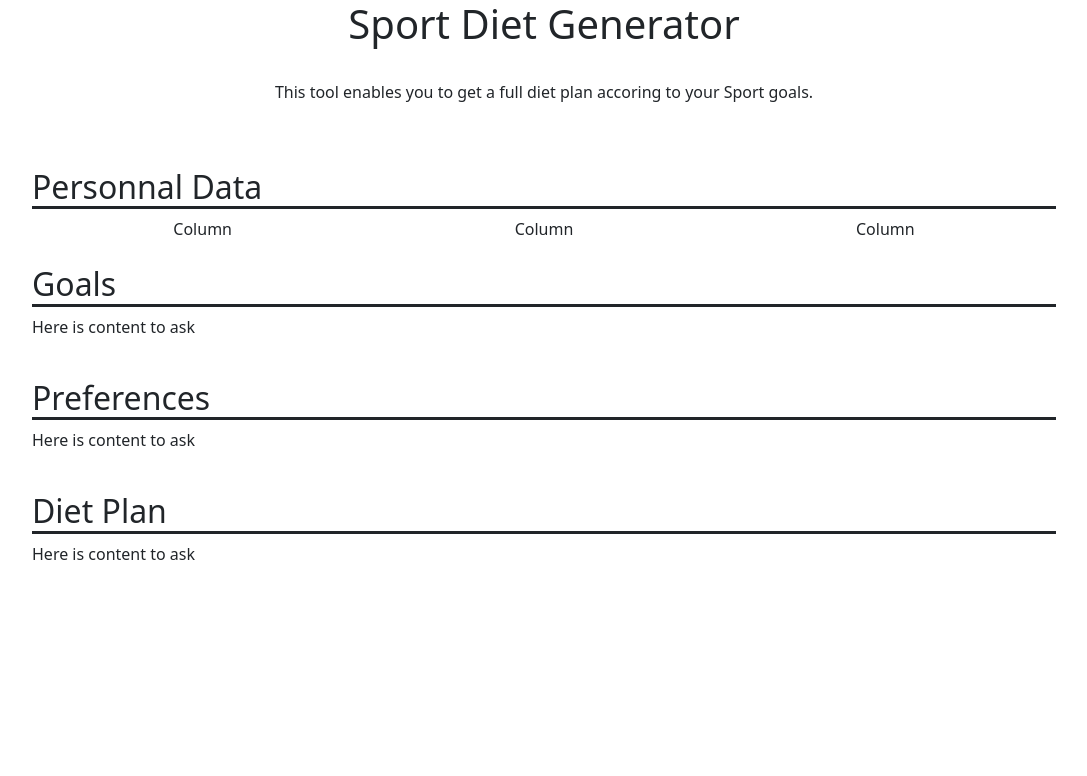
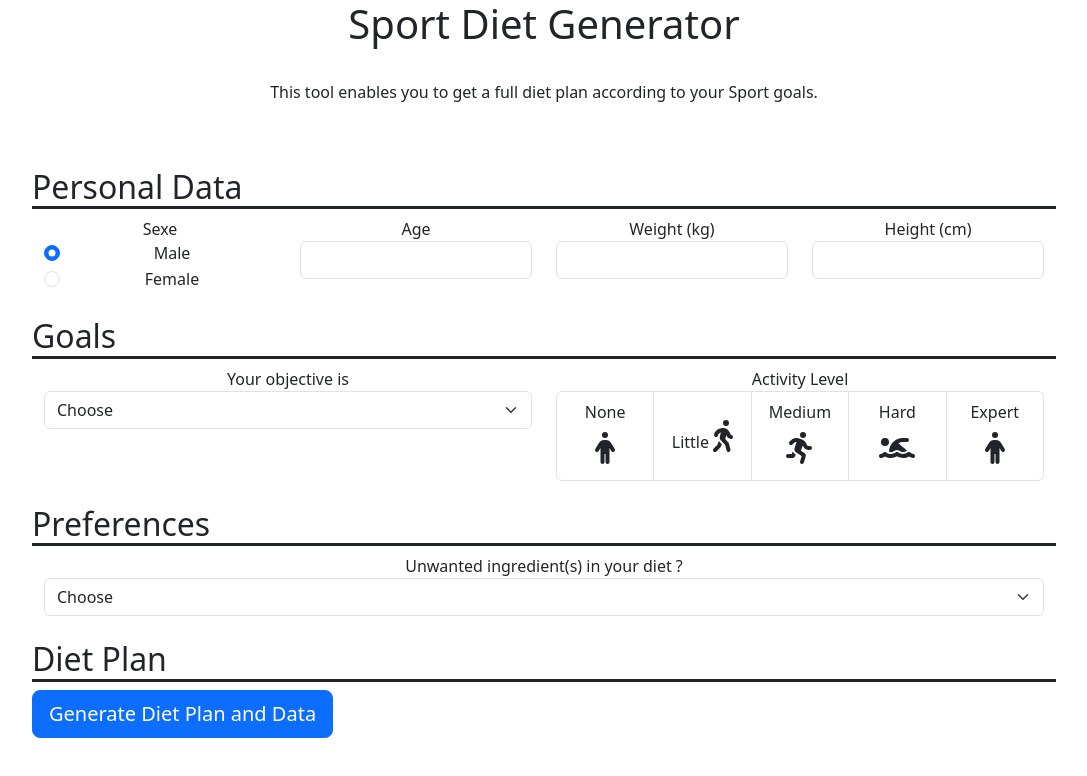
Before and after one commit to nicolas-ag/sport-diet-generator, an Angular app in the folder sport-diet-generator/: page / in a window 1280 px wide. Shown: the top 776 px of the page, without its empty margins (96-1183 px from the left). Built offline with nearby package versions, Linux system fonts and the light colour scheme.

Commit message:
form fields
form fields

```diff
--- a/sport-diet-generator/package.json
+++ b/sport-diet-generator/package.json
@@ -18,6 +18,9 @@
     "@angular/platform-browser": "^16.1.0",
     "@angular/platform-browser-dynamic": "^16.1.0",
     "@angular/router": "^16.1.0",
+    "@fortawesome/angular-fontawesome": "^0.13.0",
+    "@fortawesome/fontawesome-svg-core": "^6.4.0",
+    "@fortawesome/free-solid-svg-icons": "^6.4.0",
     "@ng-bootstrap/ng-bootstrap": "^15.1.0",
     "bootstrap": "^5.3.0",
     "rxjs": "~7.8.0",
--- a/sport-diet-generator/src/app/app.component.html
+++ b/sport-diet-generator/src/app/app.component.html
@@ -7,37 +7,136 @@
     <div class="container text-center">
       <br />
       <p>
-        This tool enables you to get a full diet plan accoring to your Sport
+        This tool enables you to get a full diet plan according to your Sport
         goals.
       </p>
     </div>
     <br />
     <br />
 
-    <h2>Personnal Data</h2>
+    <h2>Personal Data</h2>
 
     <div class="container text-center">
       <div class="row">
-        <div class="col">Column</div>
-        <div class="col">Column</div>
-        <div class="col">Column</div>
+        <div class="col">
+          <label>Sexe</label>
+          <div class="form-check">
+            <input
+              class="form-check-input"
+              type="radio"
+              name="flexRadioDefault"
+              id="flexRadioDefault1"
+              checked
+            />
+            <label class="form-check-label" for="flexRadioDefault1">
+              Male
+            </label>
+          </div>
+          <div class="form-check">
+            <input
+              class="form-check-input"
+              type="radio"
+              name="flexRadioDefault"
+              id="flexRadioDefault2"
+            />
+            <label class="form-check-label" for="flexRadioDefault2">
+              Female
+            </label>
+          </div>
+        </div>
+        <div class="col">
+          <label>Age</label>
+          <input type="text" class="form-control" />
+        </div>
+        <div class="col">
+          <label>Weight (kg)</label>
+          <input type="text" class="form-control" />
+        </div>
+        <div class="col">
+          <label>Height (cm)</label>
+          <input type="text" class="form-control" />
+        </div>
       </div>
     </div>
     <br />
 
     <h2>Goals</h2>
 
-    <p>Here is content to ask</p>
+    <div class="container text-center">
+      <div class="row">
+        <div class="col">
+          <label>Your objective is </label>
+          <select class="form-select" aria-label="Default select example">
+            <option selected>Choose</option>
+            <option value="1">Gain muscle mass</option>
+            <option value="2">Loose body fat</option>
+            <option value="3">Do a muscle cut</option>
+          </select>
+        </div>
+        <div class="col">
+          <label>Activity Level</label>
+          <ul class="list-group list-group-horizontal">
+            <button
+            type="button"
+            class="list-group-item list-group-item-action"
+          >
+            None
+            <fa-icon class="fa-2x" [icon]="faPerson"></fa-icon>
+          </button>
+            <button
+              type="button"
+              class="list-group-item list-group-item-action"
+            >
+              Little
+              <fa-icon class="fa-2x" [icon]="faPersonWalking"></fa-icon>
+            </button>
+            <button
+              type="button"
+              class="list-group-item list-group-item-action"
+            >
+              Medium
+              <fa-icon class="fa-2x" [icon]="faPersonRunning"></fa-icon>
+            </button>
+            <button
+              type="button"
+              class="list-group-item list-group-item-action"
+            >
+              Hard
+              <fa-icon class="fa-2x" [icon]="faPersonSwimming"></fa-icon>
+            </button>
+            <button
+              type="button"
+              class="list-group-item list-group-item-action"
+            >
+              Expert
+              <fa-icon class="fa-2x" [icon]="faPerson"></fa-icon>
+            </button>
+          </ul>
+        </div>
+      </div>
+    </div>
     <br />
 
     <h2>Preferences</h2>
 
-    <p>Here is content to ask</p>
+    <div class="container text-center">
+      <div class="row">
+        <div class="col">
+          <label>Unwanted ingredient(s) in your diet ? </label>
+          <select class="form-select" aria-label="Default select example">
+            <option selected>Choose</option>
+            <option value="1">Brocolis</option>
+            <option value="2">Mushrooms</option>
+            <option value="3">Salad</option>
+          </select>
+        </div>
+      </div>
+    </div>
     <br />
 
     <h2>Diet Plan</h2>
 
-    <p>Here is content to ask</p>
+    <button type="button" class="btn btn-primary btn-lg">Generate Diet Plan and Data</button>
     <br />
   </body>
 </html>
--- a/sport-diet-generator/src/app/app.component.ts
+++ b/sport-diet-generator/src/app/app.component.ts
@@ -1,4 +1,5 @@
 import { Component } from '@angular/core';
+import { faPerson, faPersonWalking, faPersonRunning, faPersonSwimming} from '@fortawesome/free-solid-svg-icons';
 
 @Component({
   selector: 'app-root',
@@ -7,4 +8,8 @@ import { Component } from '@angular/core';
 })
 export class AppComponent {
   title = 'sport-diet-generator';
+  faPerson = faPerson;
+  faPersonWalking = faPersonWalking;
+  faPersonRunning = faPersonRunning;
+  faPersonSwimming = faPersonSwimming;
 }
--- a/sport-diet-generator/src/app/app.module.ts
+++ b/sport-diet-generator/src/app/app.module.ts
@@ -4,6 +4,7 @@ import { BrowserModule } from '@angular/platform-browser';
 import { AppRoutingModule } from './app-routing.module';
 import { AppComponent } from './app.component';
 import { NgbModule } from '@ng-bootstrap/ng-bootstrap';
+import { FontAwesomeModule } from '@fortawesome/angular-fontawesome';
 
 @NgModule({
   declarations: [
@@ -12,7 +13,8 @@ import { NgbModule } from '@ng-bootstrap/ng-bootstrap';
   imports: [
     BrowserModule,
     AppRoutingModule,
-    NgbModule
+    NgbModule,
+    FontAwesomeModule
   ],
   providers: [],
   bootstrap: [AppComponent]
```
Also changed, not shown: 1 other file (tests, documents, lock files or other folders).
